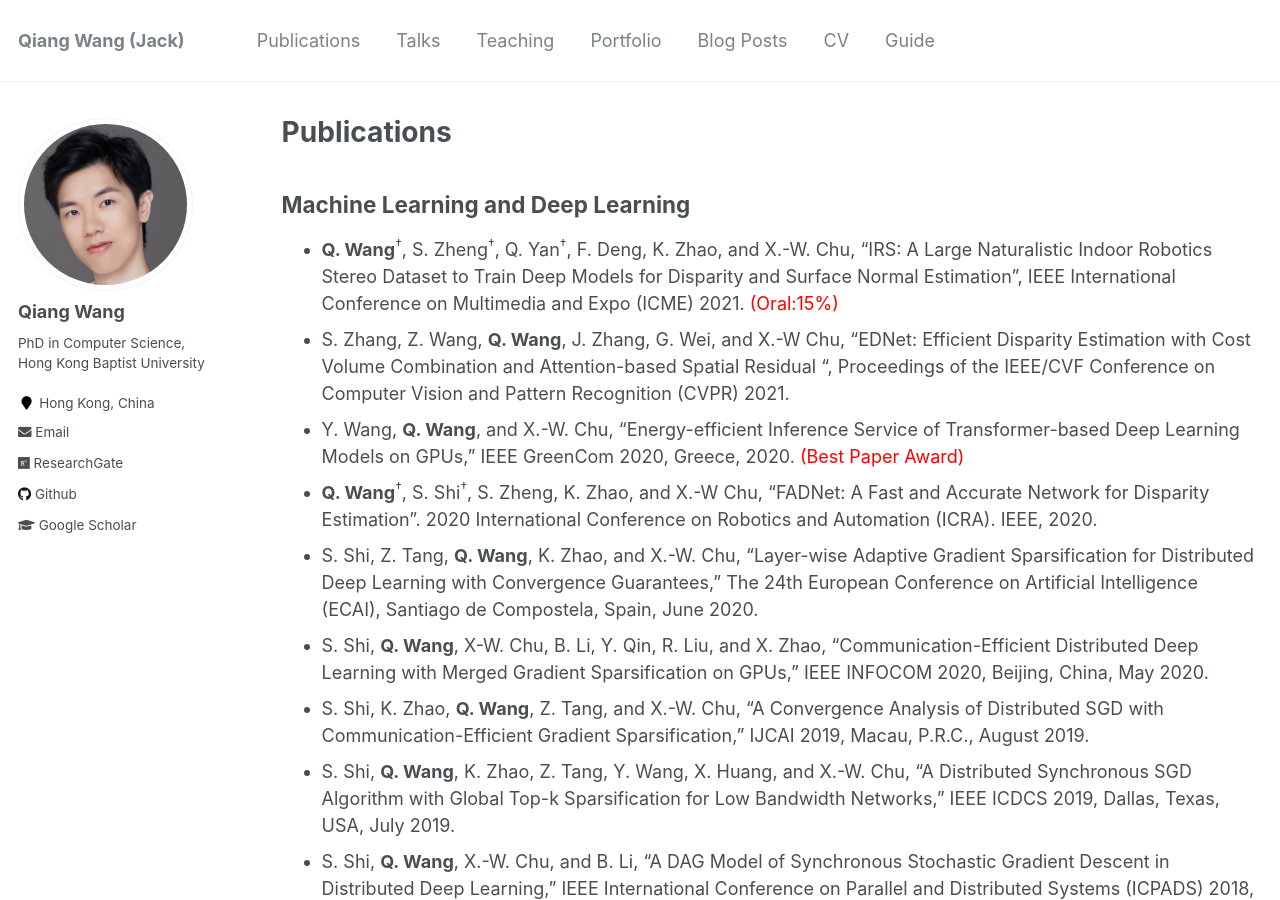
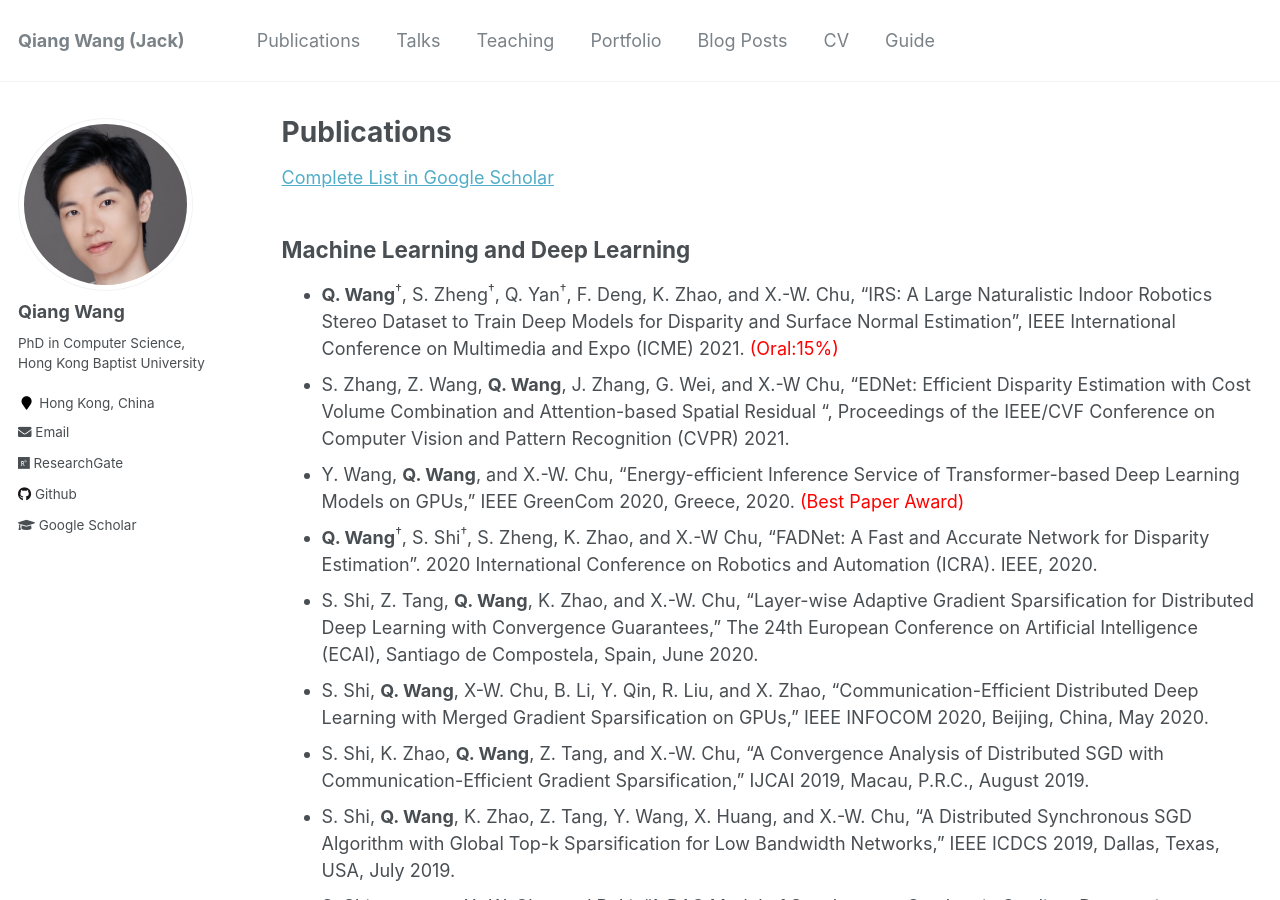
Before and after one commit to blackjack2015/blackjack2015.github.io, a Jekyll site: the page built from _pages/publications.md, in a window 1280 px wide and 900 px high. Built offline with Jekyll 4.4.1, drawn with Linux system fonts in a browser that asks for light colours.

Commit message:
Update publications.md

```diff
--- a/_pages/publications.md
+++ b/_pages/publications.md
@@ -16,6 +16,7 @@
   {% include archive-single.html %}
 {% endfor %}
 -->
+[Complete List in Google Scholar](https://scholar.google.com/citations?user=6YzjcNgAAAAJ&hl=en)
 
 ## Machine Learning and Deep Learning
 + **Q. Wang**<sup>&dagger;</sup>, S. Zheng<sup>&dagger;</sup>, Q. Yan<sup>&dagger;</sup>, F. Deng, K. Zhao, and X.-W. Chu, "IRS: A Large Naturalistic Indoor Robotics Stereo Dataset to Train Deep Models for Disparity and Surface Normal Estimation", IEEE International Conference on Multimedia and Expo (ICME) 2021. <font color='red'>(Oral:15%)</font>
```
